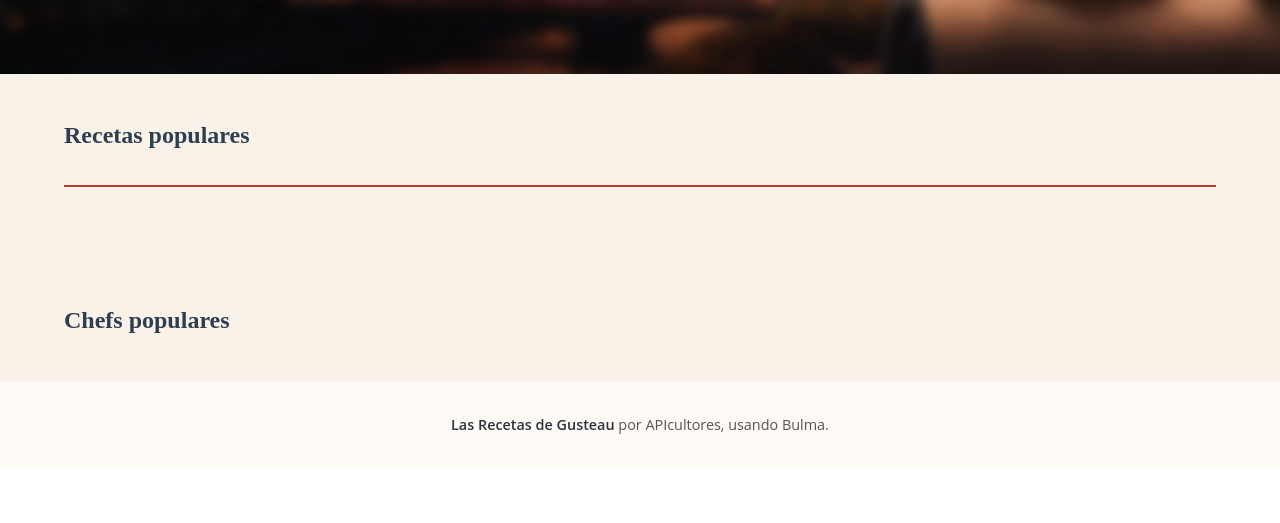
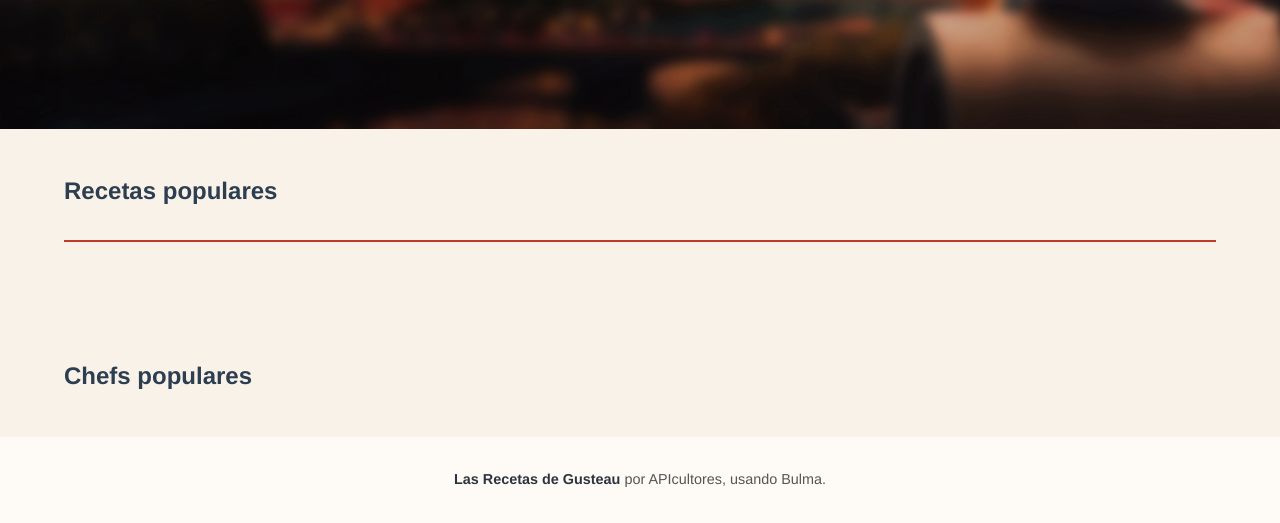
Before and after one commit to jlobregon/trabajo-final-intro, a plain HTML site: page frontend/index.html in a window 1280 px wide. Shown: the part 628-1151 px from the top of the page. Before the commit the page ends 1096 px from the top, so only its background shows below. Drawn offline with Linux system fonts and the light colour scheme; no server answers.

Commit message:
style: cambia font-family a Helvetica en style.css

```diff
--- a/frontend/css/styles.css
+++ b/frontend/css/styles.css
@@ -3,10 +3,6 @@
     --color-bordo: rgb(192, 57, 43);
     --color-azul: rgb(44, 62, 80);
     --color-dorado: rgb(238, 219, 193);
-}
-
-h1, h2, .title {
-  font-family: 'Playfair Display', serif;
 }
 
 .titulo-elementos {
@@ -135,5 +131,5 @@ h1, h2, .title {
 body{
     background-color: var(--color-background);
     min-height: 100vh;
-    font-family: 'Open Sans', sans-serif;
+    font-family: Helvetica, sans-serif;
 }
```
